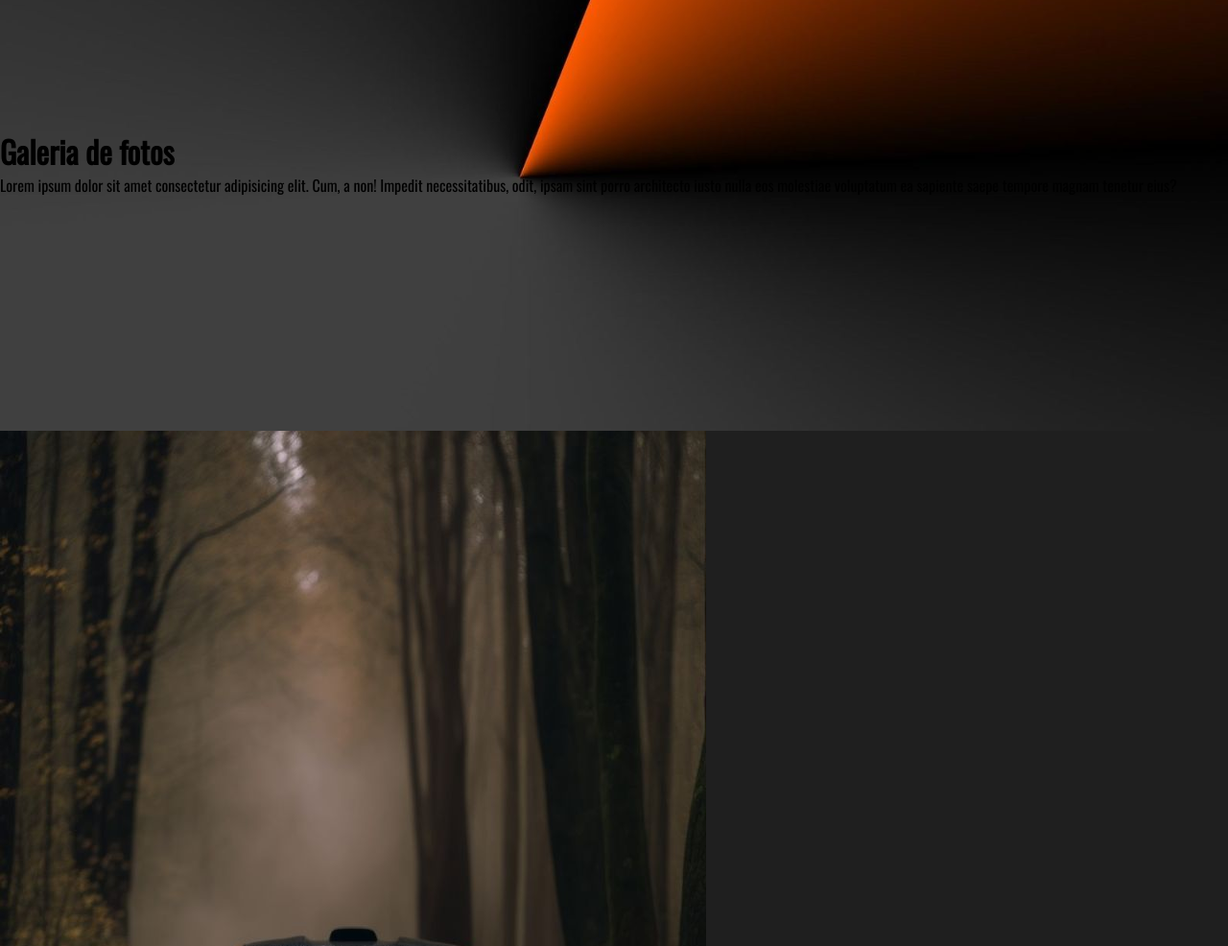
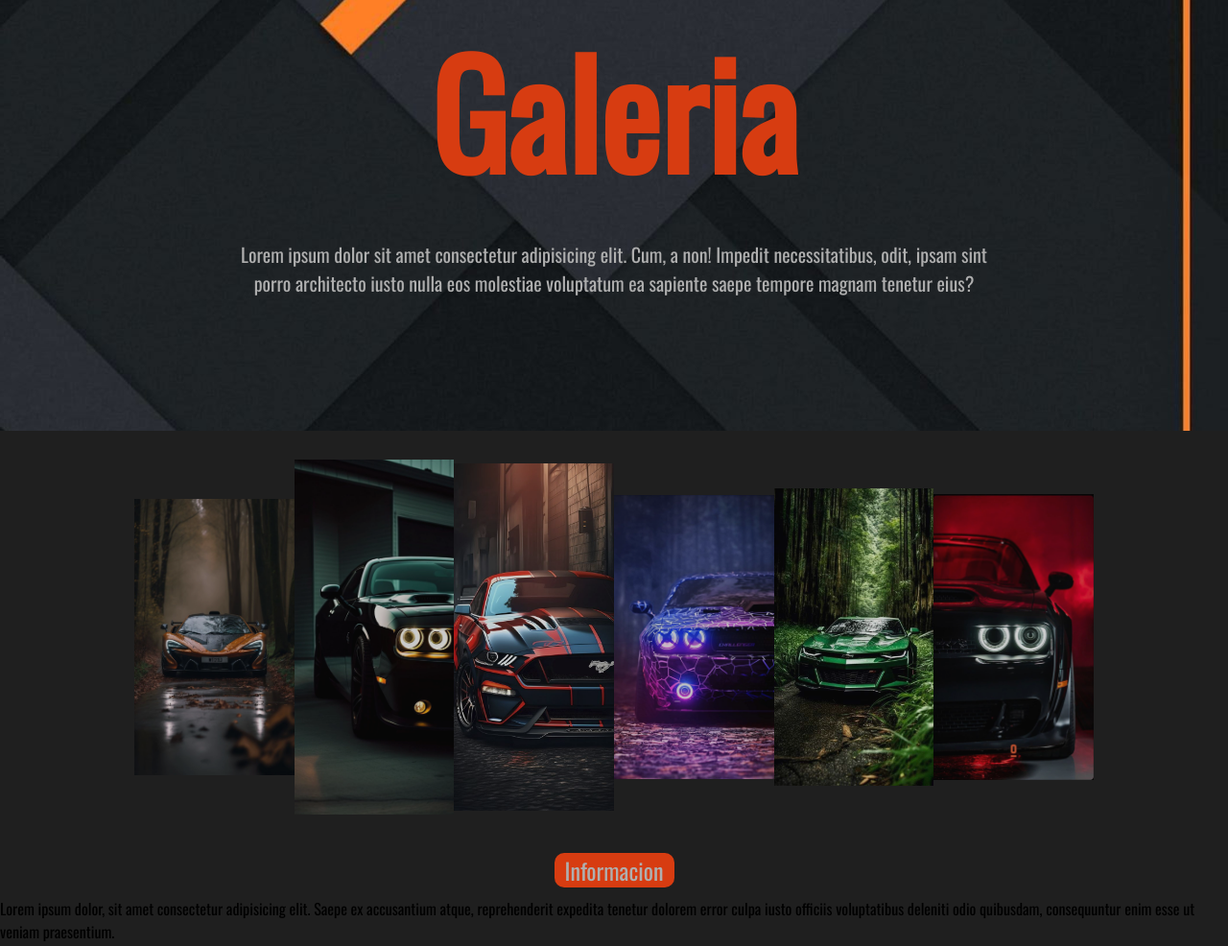
Before and after one commit to black7701/black7701, a plain HTML site: page Galeria web/index.html in a window 1280 px wide. Shown: the part 111-1097 px from the top of the page at 96% size. Drawn offline with nearby package versions, Linux system fonts and the light colour scheme.

Commit message:
error solucionado

```diff
--- a/Galeria web/estilos.css
+++ b/Galeria web/estilos.css
@@ -1,4 +1,6 @@
 @import url('https://fonts.googleapis.com/css2?family=Oswald&family=Poppins:ital,wght@0,400;1,100;1,300&display=swap');
+
+@import url('https://fonts.googleapis.com/css2?family=Anton&display=swap');
 
 * {
     margin: 0;
@@ -19,13 +21,14 @@ body {
 }
 
 .header {
-    background-image: url(img/descarga.jpg);
+    background-image: url(img/f2.jpg);
     background-position: center top;
     background-repeat: no-repeat;
     background-size: cover;
     min-height: 70vh;
     display: flex;
     align-items: center;
+    z-index: -2000;
 }
 
 .menu {
@@ -55,7 +58,7 @@ body {
 .menu .navbar ul li a {
     font-size: 28px;
     padding: 10px;
-    color:  #f48332;
+    color:  #FFFFFF;
     display: block;
 }
 
@@ -77,3 +80,74 @@ body {
     cursor: pointer;
     display: none;
 }
+
+.header-txt {
+    text-align: center;
+
+}
+
+.header-txt h1 {
+    font-size: 150px;
+    color: #d73c11;
+}
+
+.header-txt P {
+    margin: 0 250PX;
+    padding: 25px 0;
+    font-size: 20px;
+    color: #AFAFAF;
+}
+
+.section-galery {
+    display: flex;
+    flex-direction: column;
+    justify-content: center;
+    align-items: center;
+
+}
+
+section{
+    display: flex;
+    width: 1000px;
+    height: 430px;
+    justify-content: center;
+    align-items: center;
+
+}
+
+section img {
+    width: 0px;
+    flex-grow:1;
+    object-fit: cover;
+    opacity: .8;
+    transition: .5s ease;
+
+}
+
+section img:hover {
+    cursor: crosshair;
+    width: 300px;
+    height: 650px;
+    opacity: 1;
+    filter: contrast(100%);
+}
+
+.btn {
+    display: flex;
+    flex-direction: column;
+    justify-content: center;
+    align-items: center;
+
+}
+
+.btn  a{
+    text-decoration: none;
+    color: #AFAFAF;
+    font-size: 24px;
+    margin: 10px;
+    background-color: #d73c11;
+    width: 125px;
+    text-align: center;
+    border-radius: 10px;
+
+}
--- a/Galeria web/index.html
+++ b/Galeria web/index.html
@@ -23,28 +23,29 @@
                 </ul>
         </nav>
         </div>
-
         <div class="header-txt">
             <h1>
-                Galeria de fotos
+                Galeria
             </h1>
             <p>
                 Lorem ipsum dolor sit amet consectetur adipisicing elit. Cum, a non! Impedit necessitatibus, odit, ipsam sint porro architecto iusto nulla eos molestiae voluptatum ea sapiente saepe tempore magnam tenetur eius?
             </p>
         </div>
+    </header>
+    <div class="section-galery">
+            <section>
+                <img src="img/cr1.jpg" alt="">
+                <img src="img/cr2.jpg" alt="">
+                <img src="img/cr3.jpg" alt="">
+                <img src="img/cr4.jpg" alt="">
+                <img src="img/cr5.jpg" alt="">
+                <img src="img/cr6.jpg" alt="">
+            </section>
+</div>
+    <div class="btn">
+        <a href="#" class="btn-1">Informacion</a>
 
-    </header>
-    <section class="galeria">
-        <ul>
-            <li><img src="img/cr1.jpg" alt=""></li>
-            <li><img src="img/cr2.jpg" alt=""></li>
-            <li><img src="img/cr3.jpg" alt=""></li>
-            <li><img src="img/cr4.jpg" alt=""></li>
-            <li><img src="img/cr5.jpg" alt=""></li>
-            <li><img src="img/cr6.jpg" alt=""></li>
-        </ul>
-        <a href="#" class="btn-1">Informacion</a>
-    </section>
+    </div>
     <footer>
         <p>
             Lorem ipsum dolor, sit amet consectetur adipisicing elit. Saepe ex accusantium atque, reprehenderit expedita tenetur dolorem error culpa iusto officiis voluptatibus deleniti odio quibusdam, consequuntur enim esse ut veniam praesentium.
```
Also changed, not shown: Galeria web/img/f1.jpg (added), Galeria web/img/f2.jpg (added).
